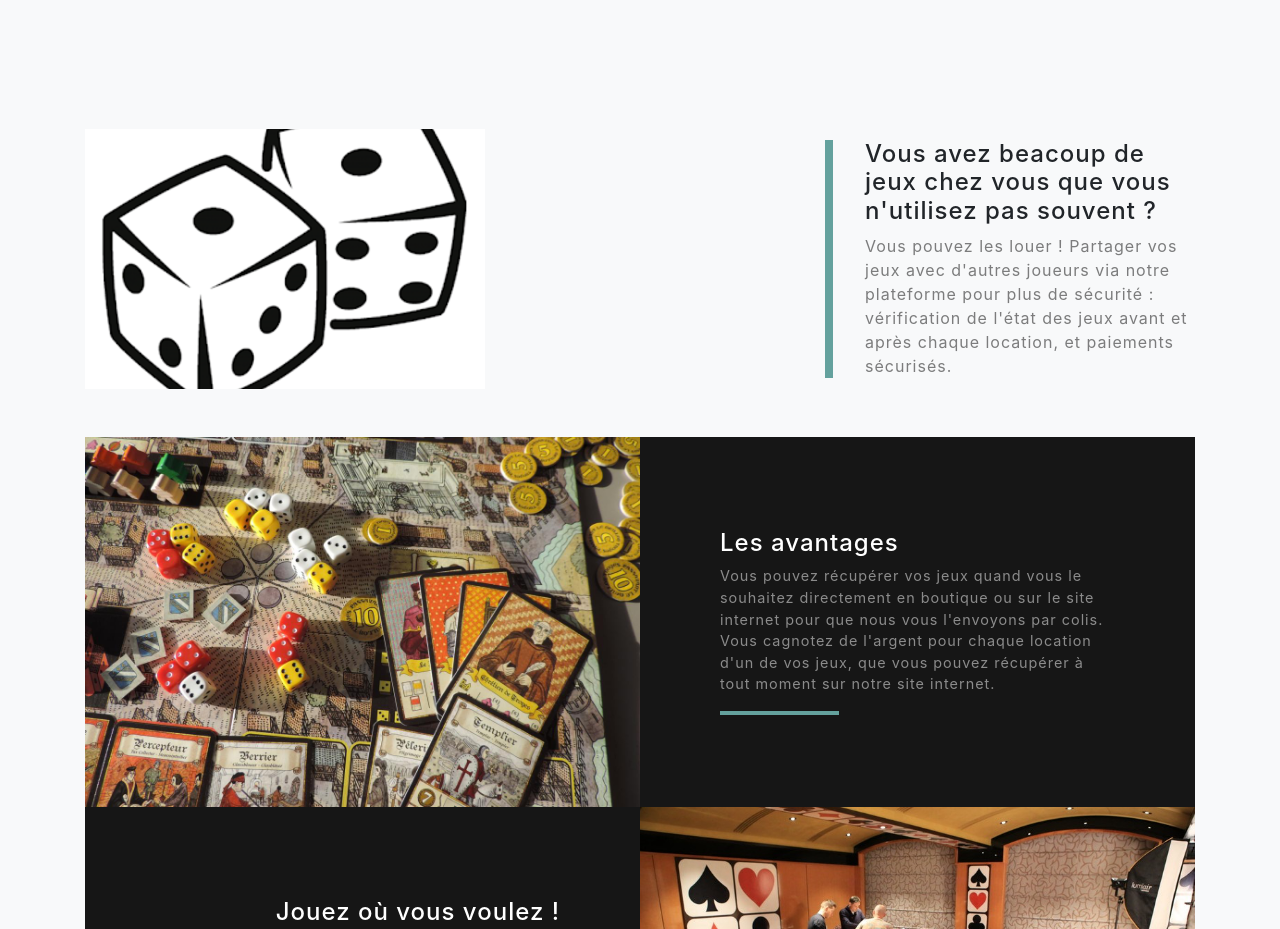
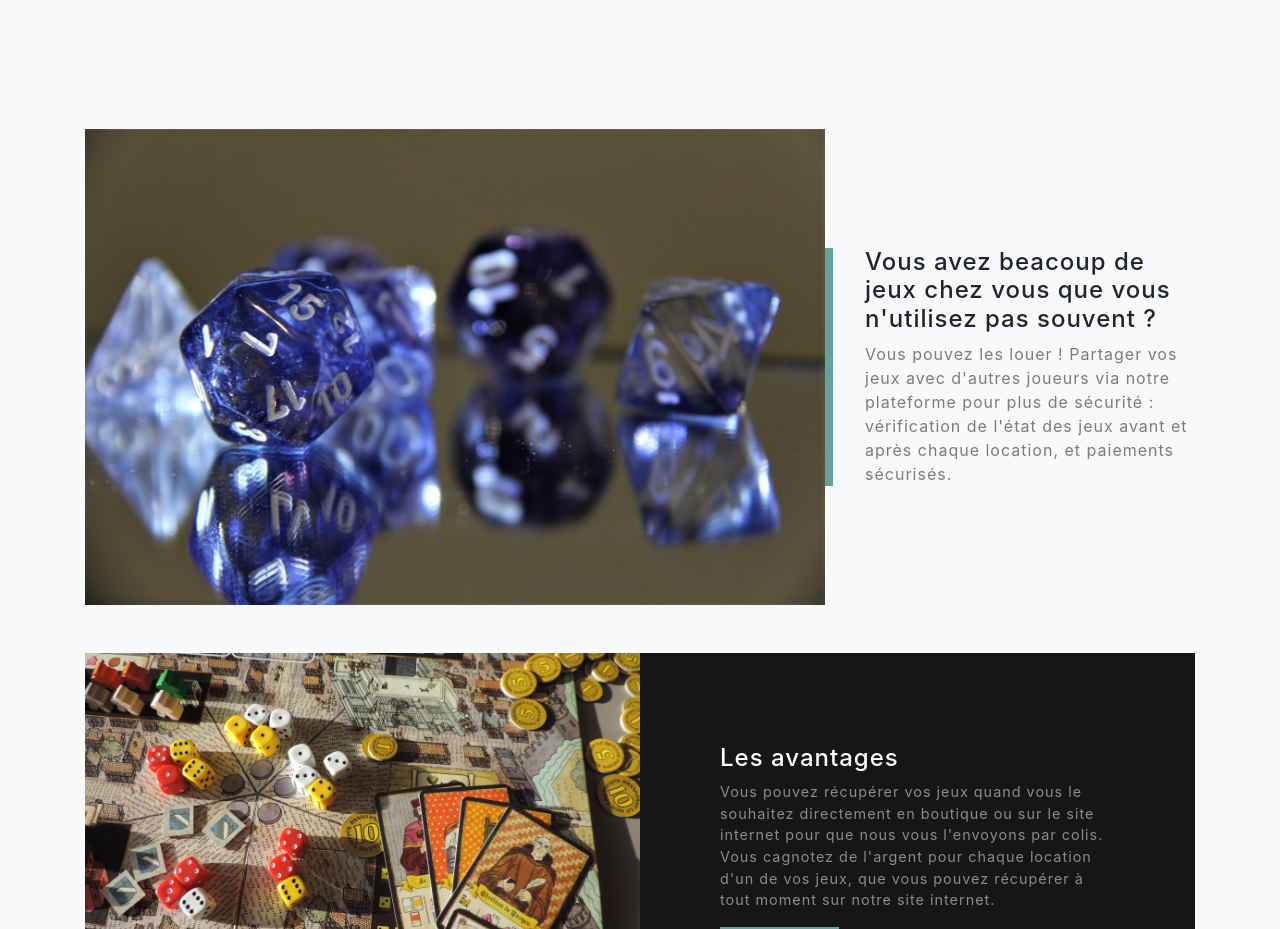
Before and after one commit to AdeleMo/adelemo.github.io, a website with bundled scripts: page index.html in a window 1280 px wide. Shown: the part 1540-2469 px from the top of the page. Built offline with nearby package versions, Linux system fonts and the light colour scheme.

Commit message:
Change an image

```diff
--- a/index.html
+++ b/index.html
@@ -82,7 +82,7 @@
       <!-- Featured Project Row -->
       <div class="row align-items-center no-gutters mb-4 mb-lg-5">
         <div class="col-xl-8 col-lg-7">
-          <img class="img-fluid mb-3 mb-lg-0" src="img/bg-masthead.png" alt="">
+          <img class="img-fluid mb-3 mb-lg-0" src="img/désjdr.webp" alt="">
         </div>
         <div class="col-xl-4 col-lg-5">
           <div class="featured-text text-center text-lg-left">
```
Also changed, not shown: img/désjdr.webp (added).
